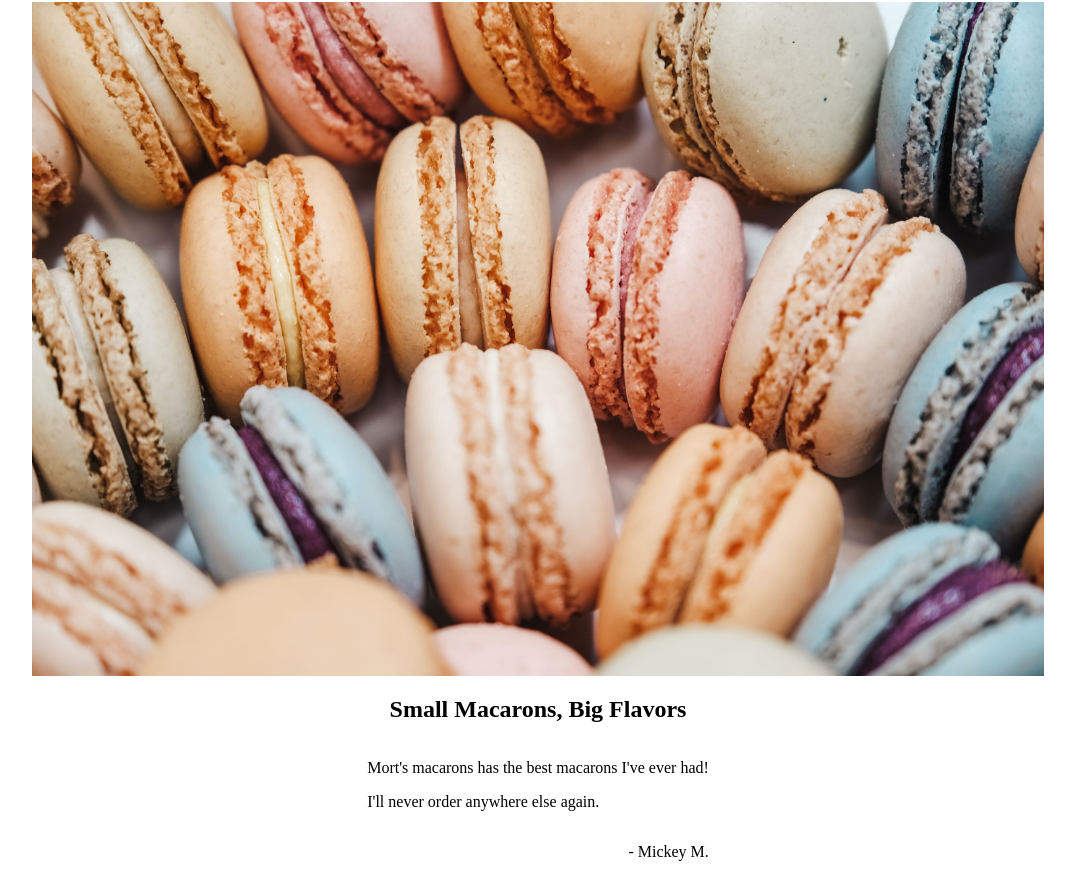
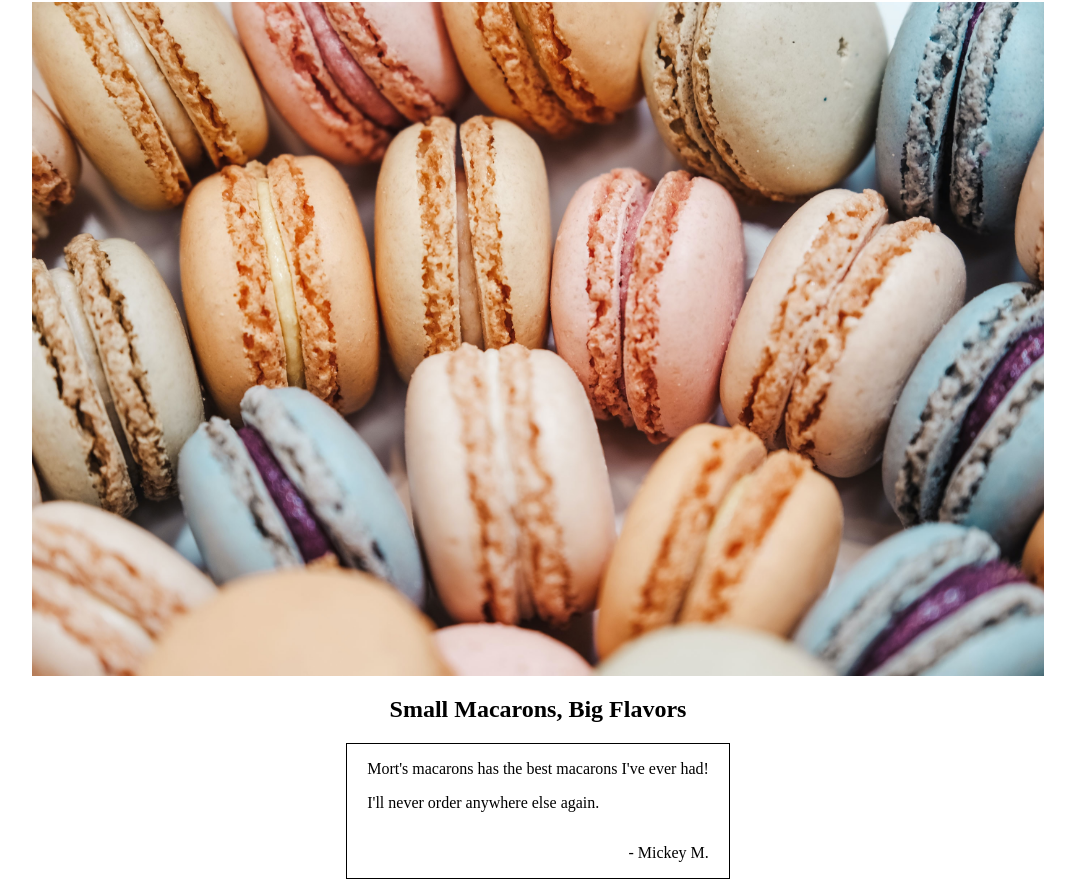
Before and after one commit to Jacoberson/restaurant-page, a website built with webpack: page dist/index.html in a window 1280 px wide. Shown: the part 86-973 px from the top of the page, without its empty margins (102-1177 px from the left). Built offline with nearby package versions, Linux system fonts and the light colour scheme.

Commit message:
Render content dynamically

```diff
--- a/package.json
+++ b/package.json
@@ -11,6 +11,8 @@
   "author": "",
   "license": "ISC",
   "devDependencies": {
+    "css-loader": "^6.8.1",
+    "style-loader": "^3.3.3",
     "webpack": "^5.89.0",
     "webpack-cli": "^5.1.4"
   }
--- a/src/index.js
+++ b/src/index.js
@@ -1 +1,55 @@
-console.log('webpack');
+import "./style.css";
+import MainImage from './main-image.jpg';
+
+const content = document.getElementById('content');
+
+const headerComponent = () => {
+    const header = document.createElement('h1');
+    header.textContent = "Mort's Macarons";
+
+    return header;
+}
+
+const imageComponent = () => {
+    const mainImage = new Image();
+    mainImage.src = MainImage;
+
+    return mainImage;
+}
+
+const headlineComponent = () => {
+    const headline = document.createElement('h2');
+    headline.textContent = 'Small Macarons, Big Flavors';
+
+    return headline;
+}
+
+const blurbContainerComponent = () => {
+
+    const blurbContainer = document.createElement('div');
+    blurbContainer.classList.add('blurb-container');
+    content.appendChild(blurbContainer);
+
+    const firstP = document.createElement('p');
+    firstP.classList.add('blurb');
+    firstP.textContent = "Mort's macarons has the best macarons I've ever had!";
+
+    const secondP = document.createElement('p');
+    secondP.classList.add('blurb');
+    secondP.textContent = "I'll never order anywhere else again.";
+
+    const author = document.createElement('p');
+    author.classList.add('blurb-author');
+    author.textContent = '- Mickey M.';
+
+    blurbContainer.appendChild(firstP);
+    blurbContainer.appendChild(secondP);
+    blurbContainer.appendChild(author);
+
+    return blurbContainer;
+}
+
+content.appendChild(headerComponent());
+content.appendChild(imageComponent());
+content.appendChild(headlineComponent());
+content.appendChild(blurbContainerComponent());
--- a/src/style.css
+++ b/src/style.css
@@ -9,6 +9,11 @@ img {
     object-fit: contain;
 }
 
+.blurb-container {
+    border: 1px solid black;
+    padding: 0 20px;
+}
+
 .blurb-author {
     float: right;
 }
--- a/webpack.config.js
+++ b/webpack.config.js
@@ -6,5 +6,17 @@ module.exports = {
         filename: 'main.js',
         path: path.resolve(__dirname, 'dist'),
     },
+    module: {
+        rules: [
+            {
+                test: /\.css$/i,
+                use: ['style-loader', 'css-loader'],
+            },
+            {
+                test: /\.(png|svg|jpg|jpeg|gif)$/i,
+                type: 'asset/resource',
+            },
+        ],
+    },
     devtool: 'inline-source-map',
 };
```
Also changed, not shown: dist/f973eab0ea339d8432db.jpg (renamed from src/Main.jpg), dist/index.html, dist/main.js, src/main-image.jpg (added), 1 other file.
